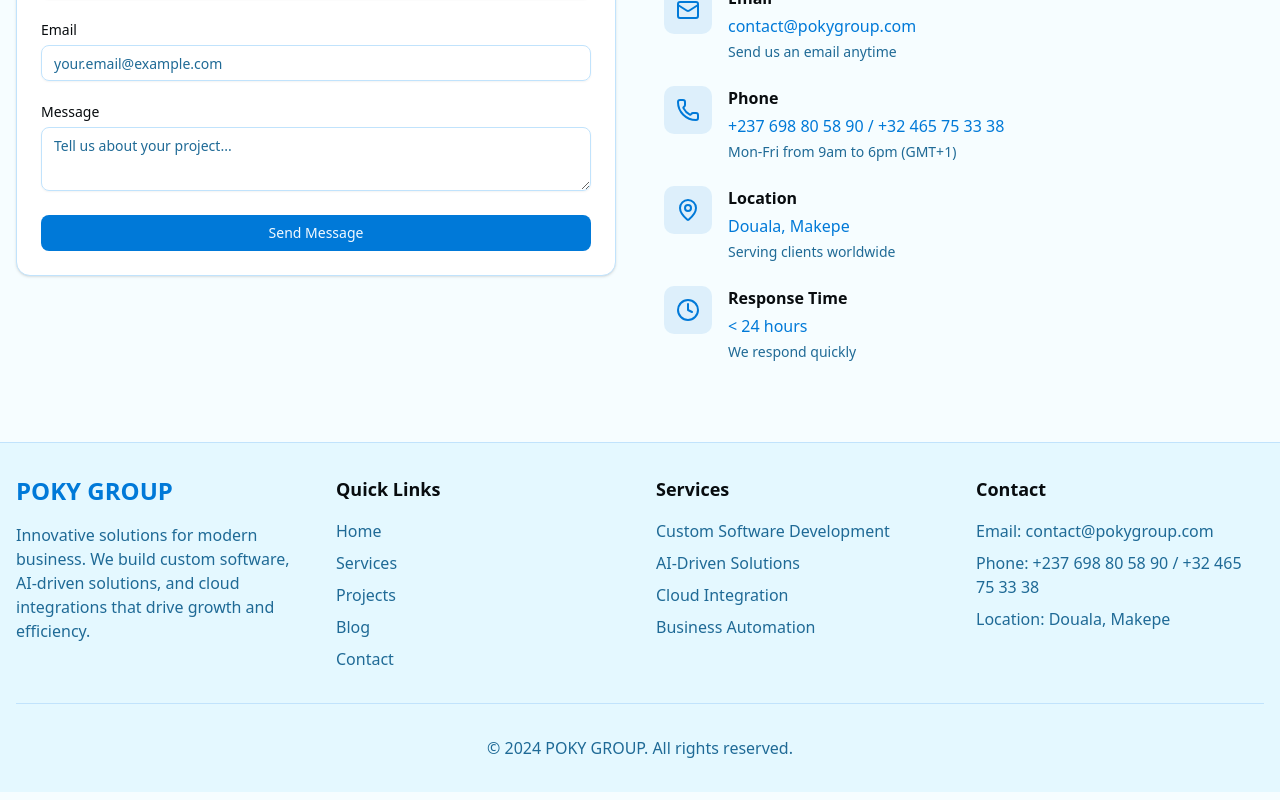
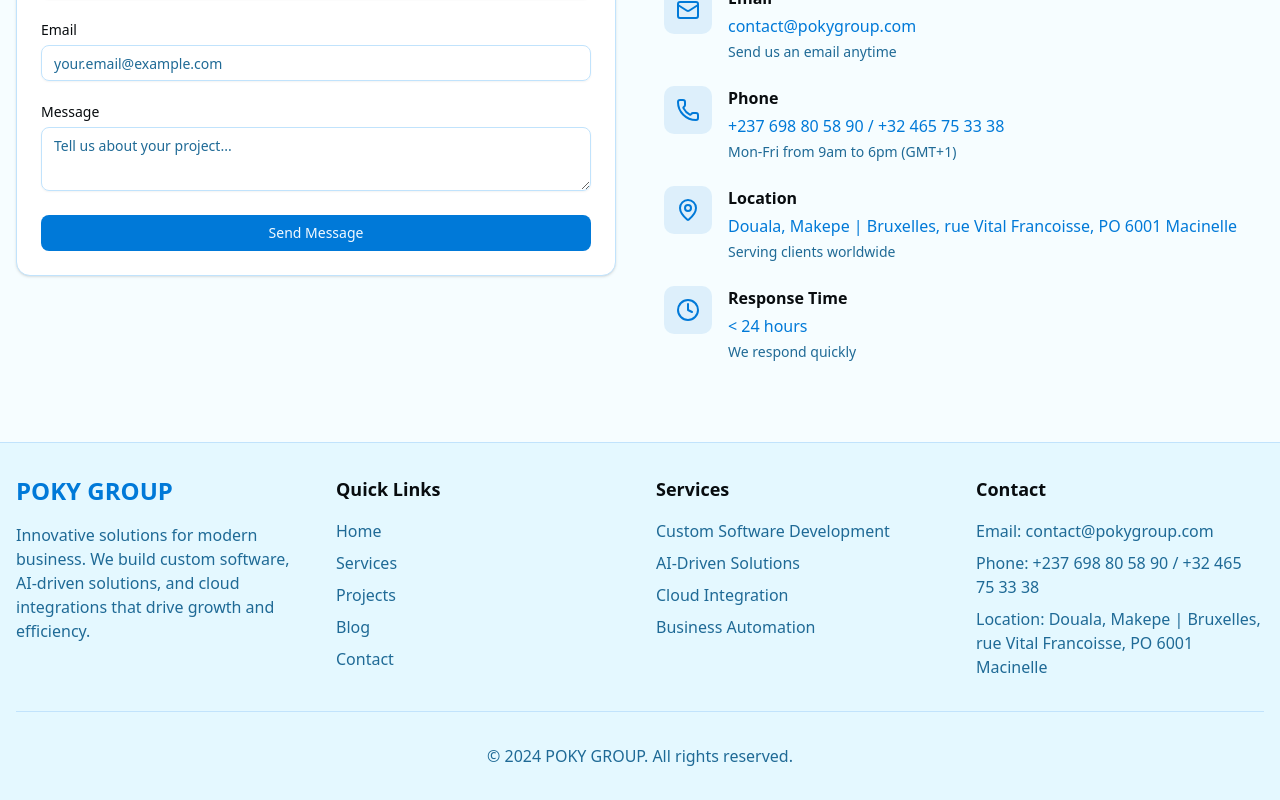
Before and after one commit to JospenWolongwo/poky-group, a Next.js app: page /en/contact in a window 1280 px wide. Shown: the part 459-1259 px from the top of the page. Built offline with nearby package versions, Linux system fonts and the light colour scheme; no server answers.

Commit message:
chore: contact update

```diff
--- a/src/app/[locale]/contact/page.tsx
+++ b/src/app/[locale]/contact/page.tsx
@@ -24,7 +24,7 @@ export default function ContactPage() {
     {
       icon: MapPin,
       title: 'Location',
-      value: 'Douala, Makepe',
+      value: 'Douala, Makepe | Bruxelles, rue Vital Francoisse, PO 6001 Macinelle',
       description: 'Serving clients worldwide'
     },
     {
--- a/src/i18n/messages/en.json
+++ b/src/i18n/messages/en.json
@@ -87,7 +87,7 @@
       "title": "Contact",
       "email": "Email: contact@pokygroup.com",
       "phone": "Phone: +237 698 80 58 90 / +32 465 75 33 38",
-      "location": "Location: Douala, Makepe"
+      "location": "Location: Douala, Makepe | Bruxelles, rue Vital Francoisse, PO 6001 Macinelle"
     },
     "copyright": "© 2024 POKY GROUP. All rights reserved."
   },
--- a/src/i18n/messages/fr.json
+++ b/src/i18n/messages/fr.json
@@ -87,7 +87,7 @@
       "title": "Contact",
       "email": "Email: contact@pokygroup.com",
       "phone": "Téléphone: +237 698 80 58 90 / +32 465 75 33 38",
-      "location": "Localisation: Douala, Makepe"
+      "location": "Localisation: Douala, Makepe | Bruxelles, rue Vital Francoisse, PO 6001 Macinelle"
     },
     "copyright": "© 2024 POKY GROUP. Tous droits réservés."
   },
```
